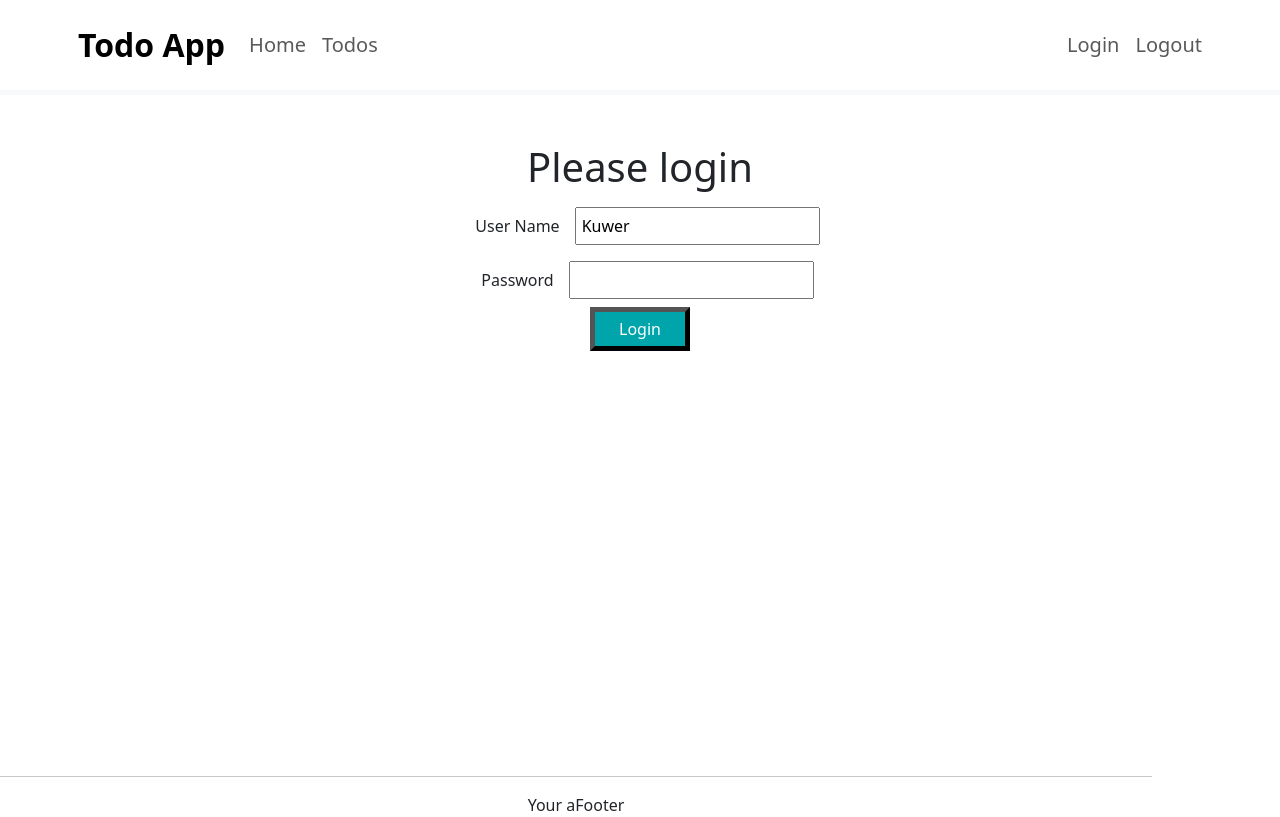
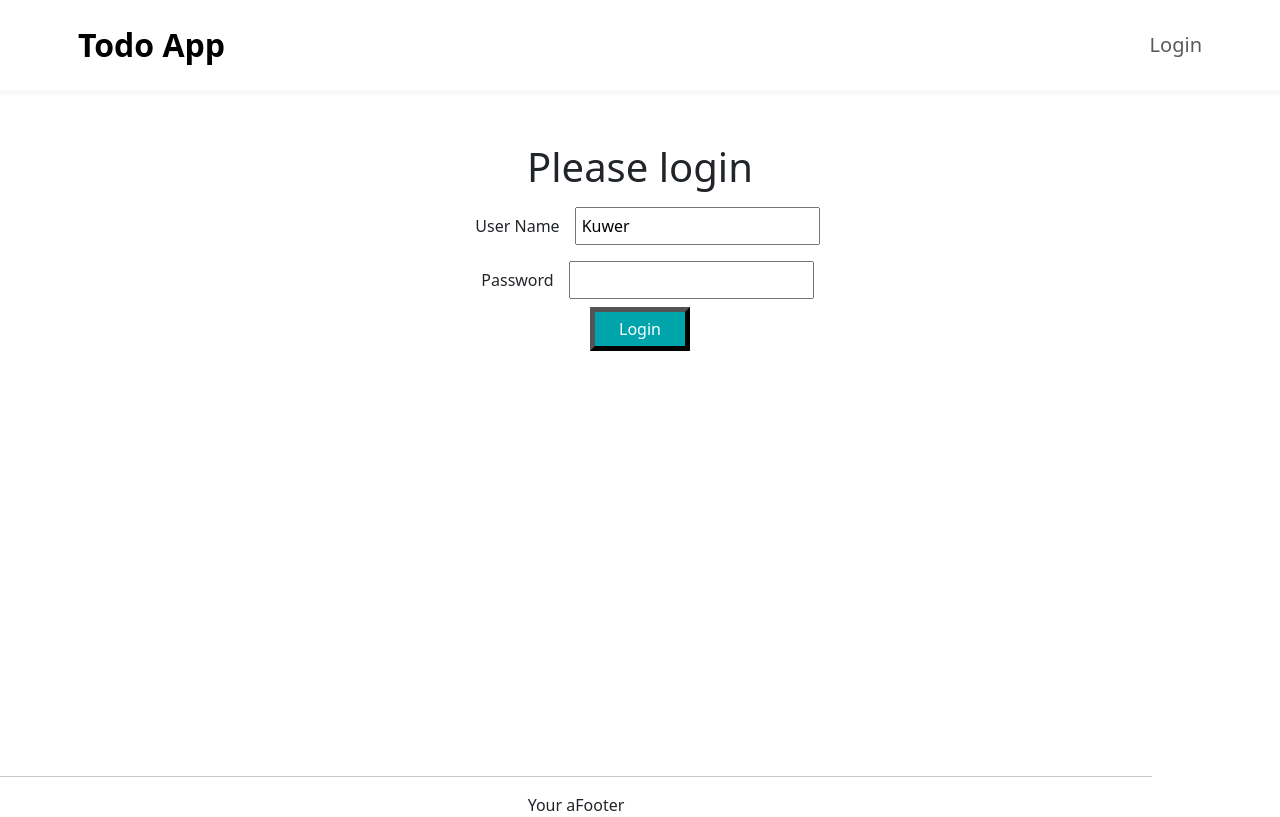
Before and after one commit to kuwer/SpringBoot, a React (Create React App) app in the folder Frontend/todo-app/: page / in a window 1280 px wide. Built offline with nearby package versions, Linux system fonts and the light colour scheme.

Commit message:
Implementing authContext and Authentication using authContext

```diff
--- a/Frontend/todo-app/src/components/todo/HeaderComponent.jsx
+++ b/Frontend/todo-app/src/components/todo/HeaderComponent.jsx
@@ -1,6 +1,17 @@
 import { Link } from 'react-router-dom'
+import { useAuth } from './security/AuthContext'
 
 export default function HeaderComponent(){
+
+    const authContext = useAuth()
+    const isAuthenticated = authContext.isAuthenticated
+
+    console.log(authContext.number);
+
+    function logout(){
+        authContext.isAuthenticated(false)
+    }
+
     return (
         <header className="border-bottom border-light border-5 mb-5 p-2">
         <div className="container">
@@ -9,13 +20,21 @@
                     <a className="navbar-brand ms-2 fs-2 fw-bold text-black" href="https://www.google.com">Todo App</a>
                     <div className="collapse navbar-collapse">
                         <ul className="navbar-nav">
-                            <li className="nav-item fs-5"><Link className="nav-link" to="/welcome/Kuwer">Home</Link></li>
-                            <li className="nav-item fs-5"><Link className="nav-link" to="/todos">Todos</Link></li>
+                            <li className="nav-item fs-5">
+                                {isAuthenticated && <Link className="nav-link" to="/welcome/Kuwer">Home</Link>}
+                            </li>
+                            <li className="nav-item fs-5">
+                                {isAuthenticated && <Link className="nav-link" to="/todos">Todos</Link>}
+                            </li>
                         </ul>
                     </div>
                     <ul className="navbar-nav">
-                        <li className="nav-item fs-5"><Link className="nav-link" to="/login">Login</Link></li>
-                        <li className="nav-item fs-5"><Link className="nav-link" to="/logout">Logout</Link></li>
+                        <li className="nav-item fs-5">
+                            {!isAuthenticated && <Link className="nav-link" to="/login">Login</Link>}
+                        </li>
+                        <li className="nav-item fs-5">
+                            {isAuthenticated && <Link className="nav-link" to="/logout" onClick={logout}>Logout</Link>}
+                        </li>
                     </ul>
                 </nav>
             </div>
--- a/Frontend/todo-app/src/components/todo/LoginComponent.jsx
+++ b/Frontend/todo-app/src/components/todo/LoginComponent.jsx
@@ -1,5 +1,6 @@
 import { useState } from 'react'
 import { useNavigate } from 'react-router-dom'
+import { useAuth } from './security/AuthContext'
 
 export default function LoginComponent(){
 
@@ -8,6 +9,7 @@
     const [showSuccessMessage, setShowSuccessMessage] = useState(false)
     const [showErrorMessage, setShowErrorMessage] = useState(false)
     const navigate = useNavigate()
+    const authContext = useAuth()
 
     function handleUsernameChange(event){
         setUsername(event.target.value)
@@ -19,10 +21,12 @@
 
     function handleSubmit(){
         if(username==='Kuwer' && password==='12345'){
+            authContext.setAuthenticated(true)
             setShowSuccessMessage(true)
             setShowErrorMessage(false)
             navigate(`/welcome/${username}`)
         } else{
+            authContext.setAuthenticated(false)
             setShowSuccessMessage(false)
             setShowErrorMessage(true)
         }
--- a/Frontend/todo-app/src/components/todo/TodoApp.jsx
+++ b/Frontend/todo-app/src/components/todo/TodoApp.jsx
@@ -7,10 +7,12 @@
 import ErrorComponent from './ErrorComponent'
 import WelcomeComponent from './WelcomeComponent'
 import LoginComponent from './LoginComponent'
+import AuthProvider from './security/AuthContext'
 
 export default function TodoApp(){
     return(
         <div className="TodoApp">
+            <AuthProvider>
                 <BrowserRouter>
                 <HeaderComponent/>
                 <Routes>
@@ -23,6 +25,7 @@
                 </Routes>
                 <FooterComponent/>
                 </BrowserRouter>
+            </AuthProvider>
         </div>
     )
 }
--- /dev/null
+++ b/Frontend/todo-app/src/components/todo/security/AuthContext.js
@@ -0,0 +1,20 @@
+import { createContext, useContext, useState } from "react";
+
+export const AuthContext = createContext()
+
+export const useAuth = () => useContext(AuthContext)
+
+export default function AuthProvider({children}){
+
+    const [number, setNumber] = useState(10)
+
+    const [isAuthenticated, setAuthenticated] = useState(false)
+
+    // setInterval( () => setNumber(number + 1), 10000)
+
+    return (
+        <AuthContext.Provider value={{number, isAuthenticated, setAuthenticated}}>
+            {children}
+        </AuthContext.Provider>
+    )
+}
```
Lines whose indentation alone changed are shown as unchanged.
